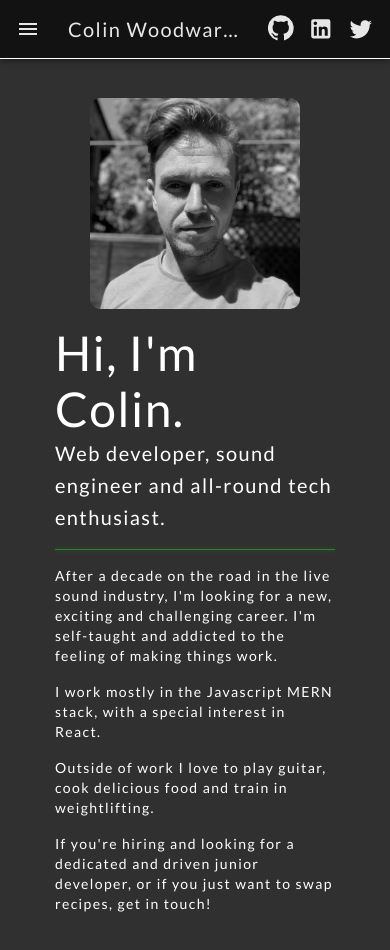
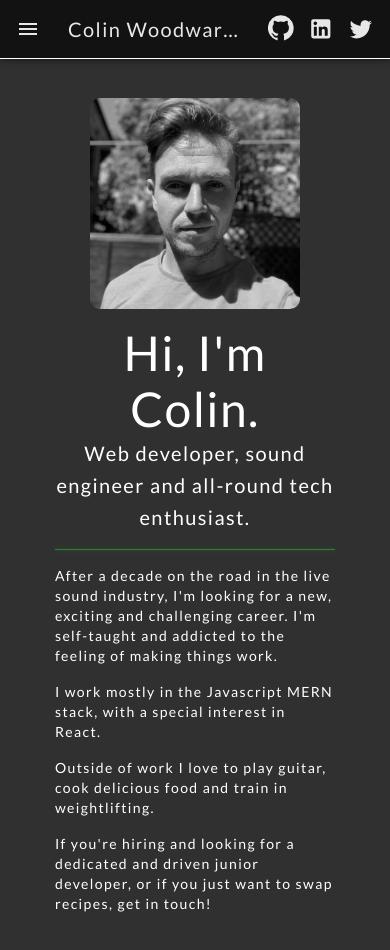
Before and after one commit to woodwardwebdev/one_page_portfolio, a React (Create React App) app: page /about in a window 390 px wide. Shown: the top 950 px of the page. Built offline with nearby package versions, Linux system fonts and the light colour scheme; the HTML template or start-up script is replaced by a standard one.

Commit message:
Centering in About.js for mobile view

```diff
--- a/src/components/About.js
+++ b/src/components/About.js
@@ -39,6 +39,7 @@ const useStyles = makeStyles((theme) => ({
 export default function About(props) {
   const classes = useStyles();
   const { changeLocation } = props;
+  const { isSmall } = props.media;
   useEffect(() => {
     changeLocation(props.location.pathname);
   });
@@ -53,8 +54,10 @@ export default function About(props) {
           ></img>
         </Grid>
         <Grid item sm={12} md={7} className={classes.gridBox2}>
-          <Typography variant="h3">Hi, I'm Colin.</Typography>
-          <Typography variant="h6">
+          <Typography variant="h3" align={isSmall ? "center" : "left"}>
+            Hi, I'm Colin.
+          </Typography>
+          <Typography variant="h6" align={isSmall ? "center" : "left"}>
             Web developer, sound engineer and all-round tech enthusiast.
           </Typography>
           <Divider className={classes.divider} />
```
